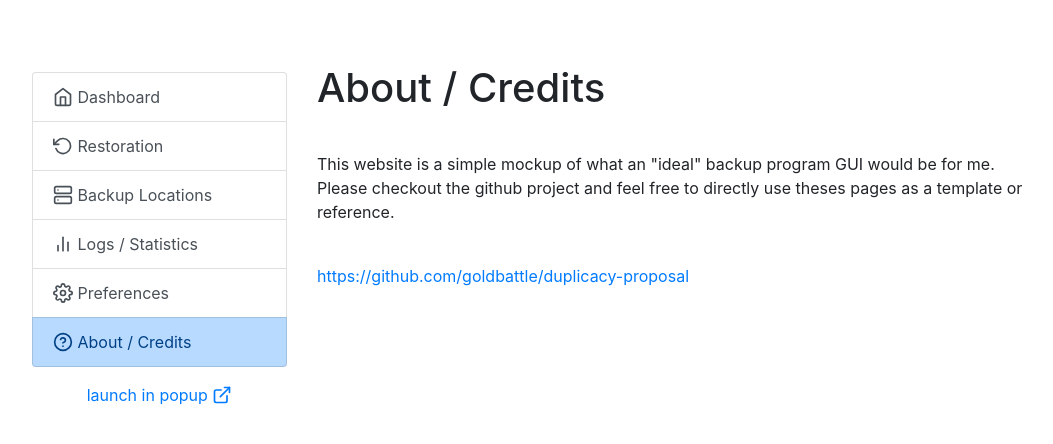
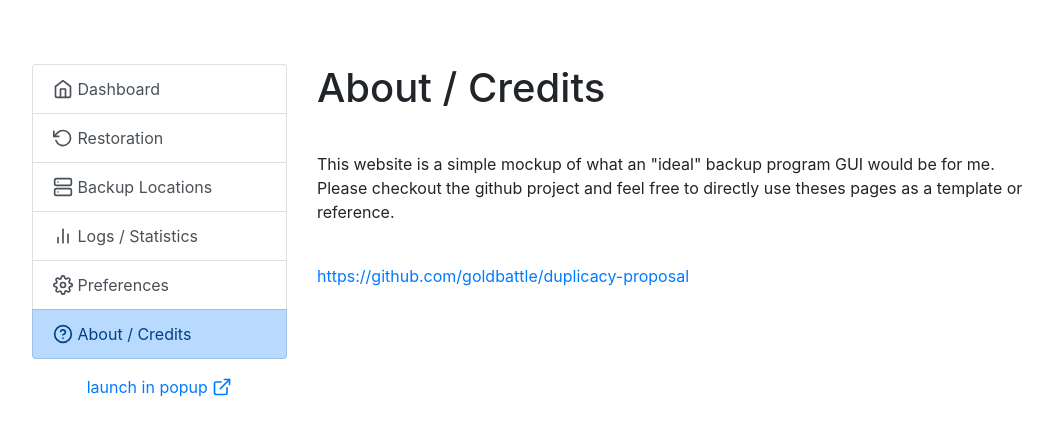
Before and after one commit to goldbattle/duplicacy-proposal, a plain HTML site: page panels/about.html in a window 1280 px wide. Shown: the whole page, without its empty margins (53-1106 px from the left). Drawn offline with nearby package versions, Linux system fonts and the light colour scheme.

Commit message:
Fixed - Fixed sidebar height calc, and always show scroll bar to prevent jittering

```diff
--- a/panels/about.html
+++ b/panels/about.html
@@ -9,12 +9,15 @@
     <link rel="stylesheet" href="https://maxcdn.bootstrapcdn.com/bootstrap/4.0.0/css/bootstrap.min.css" integrity="sha384-Gn5384xqQ1aoWXA+058RXPxPg6fy4IWvTNh0E263XmFcJlSAwiGgFAW/dAiS6JXm" crossorigin="anonymous">
 
     <style type="text/css">
+      html {
+          overflow: -moz-scrollbars-vertical; /* always show scroll bar */
+          overflow-y: scroll; /* always show scroll bar */
+      }
       .sidebar-sticky {
         position: -webkit-sticky;
         position: sticky;
-        top: 48px; /* Height of navbar */
-        height: calc(100vh - 48px);
-        padding-top: .5rem;
+        top: 4em; /* sticky to top, container is padded 4em */
+        height: calc(100vh - 4em);
         overflow-x: hidden;
         overflow-y: hidden;
       }
```
Also changed, not shown: panels/backuplocs.html (+6 -3 lines), panels/dashboard.html (+6 -3 lines), panels/preferences.html (+6 -3 lines), panels/restoration.html (+6 -3 lines), panels/syslogs.html (+6 -3 lines).
